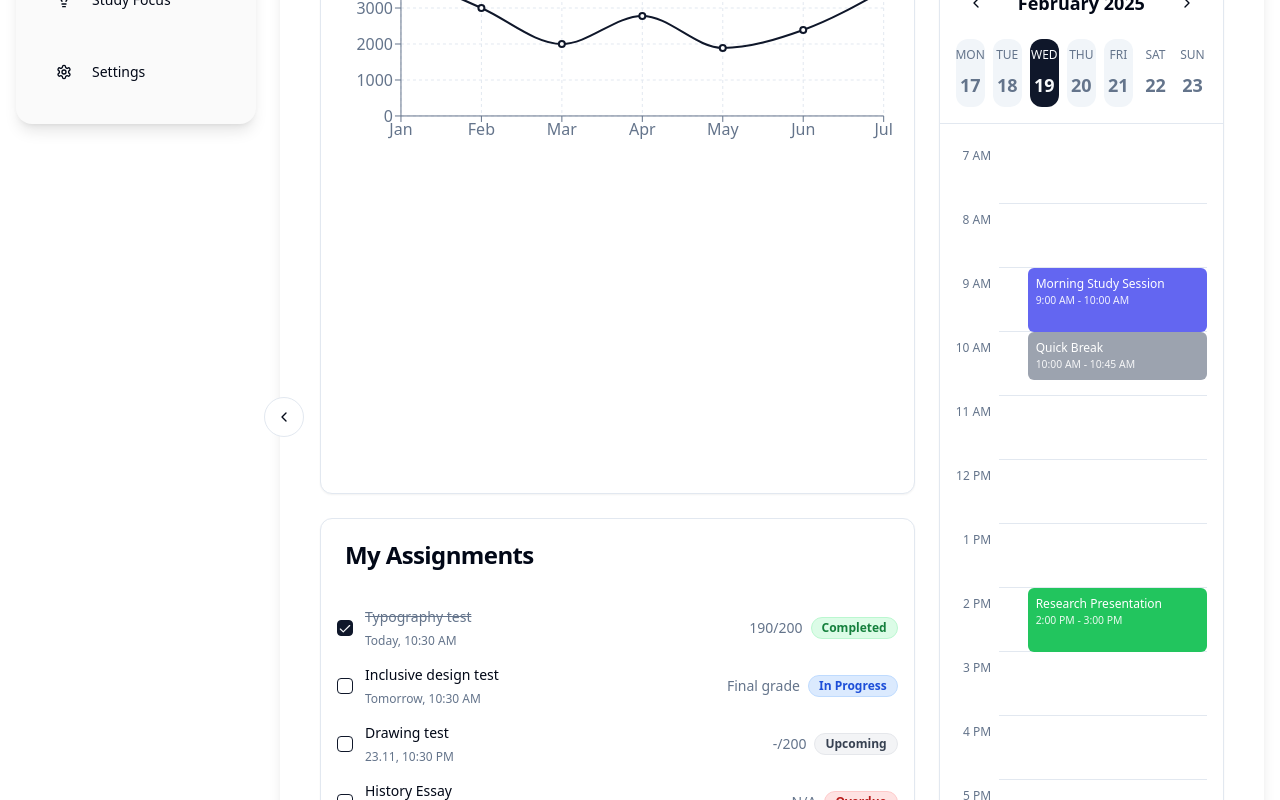
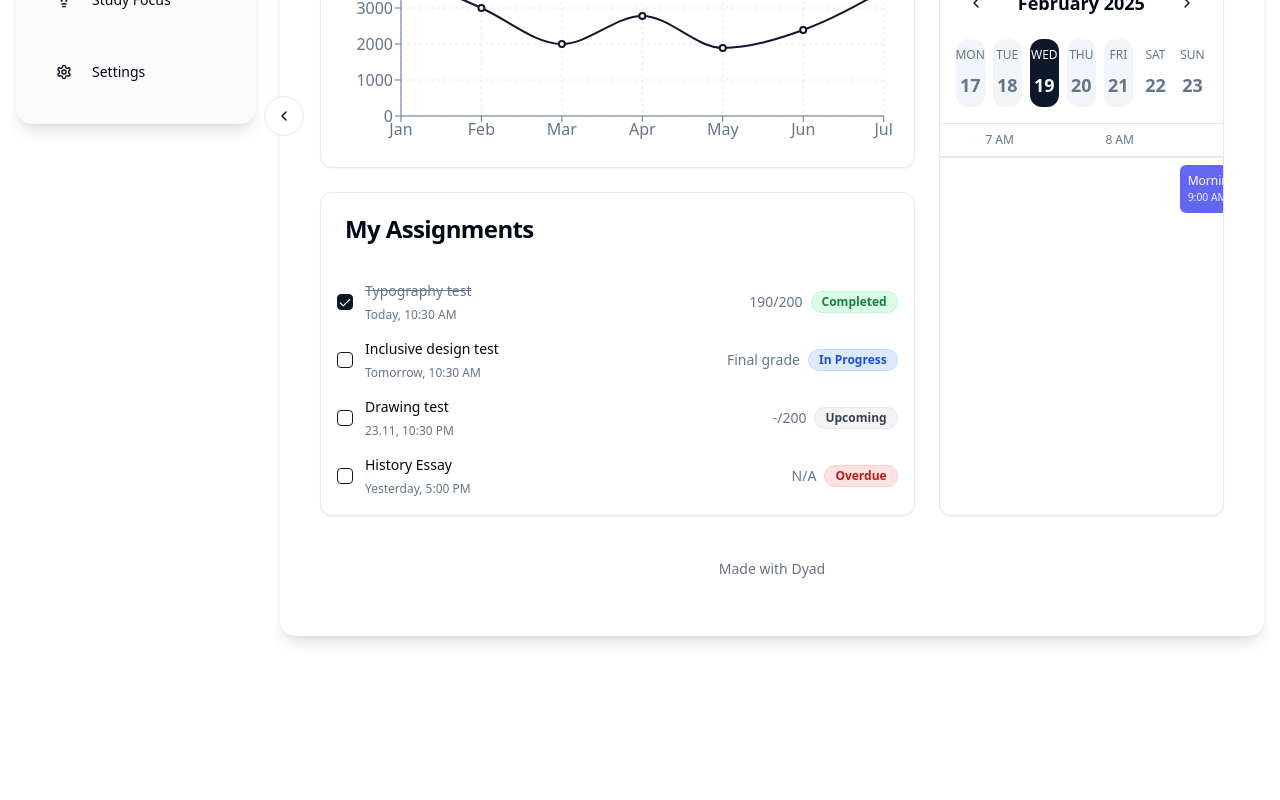
Before and after one commit to meadiljan/Student-AI-Companion, a React (Vite) app: page / in a window 1280 px wide. Shown: the part 420-1220 px from the top of the page. After the commit the page ends 1072 px from the top, so only its background shows below. Built offline with nearby package versions, Linux system fonts and the light colour scheme.

Commit message:
[dyad] Implemented a horizontal, scrollable timeline for upcoming events with real-time functionality. - wrote 1 file(s)

```diff
--- a/src/components/UpcomingEvents.tsx
+++ b/src/components/UpcomingEvents.tsx
@@ -79,7 +79,8 @@ const events: Event[] = [
 const timelineStartHour = 7; // 7 AM
 const timelineEndHour = 22; // 10 PM (exclusive, so up to 21:59)
 const totalTimelineHours = timelineEndHour - timelineStartHour;
-const hourHeightPx = 64; // Height of each hour slot in pixels
+const hourWidthPx = 120; // Width of each hour slot in pixels for desktop
+const eventHeightPx = 48; // Height of an event block
 
 const generateTimeSlots = () => {
   const slots = [];
@@ -91,8 +92,8 @@ const generateTimeSlots = () => {
 
 const UpcomingEvents = () => {
   const [date, setDate] = useState<Date | undefined>(new Date(2025, 1, 19));
-  const [currentTimeIndicatorTop, setCurrentTimeIndicatorTop] = useState<number | null>(null);
-  const timelineRef = useRef<HTMLDivElement>(null);
+  const [currentTimeIndicatorLeft, setCurrentTimeIndicatorLeft] = useState<number | null>(null);
+  const timelineRef = useRef<HTMLDivElement>(null); // Ref for the scrollable timeline container
 
   const timeSlots = generateTimeSlots();
 
@@ -106,15 +107,15 @@ const UpcomingEvents = () => {
   // Real-time indicator logic
   useEffect(() => {
     if (!date || !isToday(date) || !timelineRef.current) {
-      setCurrentTimeIndicatorTop(null);
+      setCurrentTimeIndicatorLeft(null);
       return;
     }
 
     const updateCurrentTimeIndicator = () => {
       const now = new Date();
       const minutesFromTimelineStart = (now.getHours() - timelineStartHour) * 60 + now.getMinutes();
-      const top = (minutesFromTimelineStart / 60) * hourHeightPx;
-      setCurrentTimeIndicatorTop(top);
+      const left = (minutesFromTimelineStart / 60) * hourWidthPx;
+      setCurrentTimeIndicatorLeft(left);
     };
 
     updateCurrentTimeIndicator();
@@ -130,24 +131,34 @@ const UpcomingEvents = () => {
       </CardHeader>
       <CardContent className="flex-1 flex flex-col p-0">
         <WeekCalendar selected={date} onSelect={setDate} events={events.map(e => ({ date: e.start }))} />
-        <ScrollArea className="flex-1 p-4">
-          <div className="relative grid grid-cols-[auto_1fr] gap-x-2" ref={timelineRef} style={{ minHeight: `${totalTimelineHours * hourHeightPx}px` }}>
-            {/* Time labels and grid lines */}
+        <div className="relative flex-1 overflow-hidden"> {/* Container for horizontal scroll */}
+          <ScrollArea className="h-full w-full whitespace-nowrap">
+            <div
+              className="relative flex flex-col"
+              style={{ width: `${totalTimelineHours * hourWidthPx}px` }} // Ensure content width for scrolling
+            >
+              {/* Time Headers */}
+              <div className="flex border-b border-border">
                 {timeSlots.map((slot, index) => (
-              <React.Fragment key={format(slot, "HH:mm")}>
                   <div
-                  className={cn(
-                    "text-right text-xs text-muted-foreground pt-2",
-                    index === 0 ? "self-start" : "self-stretch"
-                  )}
-                  style={{ height: `${hourHeightPx}px` }}
+                    key={format(slot, "HH:mm")}
+                    className="flex-shrink-0 text-center text-xs text-muted-foreground py-2"
+                    style={{ width: `${hourWidthPx}px` }}
                   >
                     {format(slot, "h a")}
                   </div>
-                <div className="relative border-b border-border" style={{ height: `${hourHeightPx}px` }}>
-                  {/* This div acts as the horizontal grid line */}
+                ))}
               </div>
-              </React.Fragment>
+
+              {/* Event Area */}
+              <div className="relative flex-1 h-[200px] border-b border-border" ref={timelineRef}> {/* Fixed height for event area */}
+                {/* Vertical grid lines */}
+                {timeSlots.map((slot, index) => (
+                  <div
+                    key={`grid-${format(slot, "HH:mm")}`}
+                    className="absolute top-0 bottom-0 border-r border-border"
+                    style={{ left: `${index * hourWidthPx}px`, width: `${hourWidthPx}px` }}
+                  />
                 ))}
 
                 {/* Events */}
@@ -155,17 +166,17 @@ const UpcomingEvents = () => {
                   const startMinutesFromTimelineStart = (event.start.getHours() - timelineStartHour) * 60 + event.start.getMinutes();
                   const durationMinutes = differenceInMinutes(event.end, event.start);
 
-              const top = (startMinutesFromTimelineStart / 60) * hourHeightPx;
-              const height = (durationMinutes / 60) * hourHeightPx;
+                  const left = (startMinutesFromTimelineStart / 60) * hourWidthPx;
+                  const width = (durationMinutes / 60) * hourWidthPx;
 
                   return (
                     <div
                       key={event.id}
                       className={cn(
-                    "absolute left-[4.5rem] right-0 rounded-md p-2 text-xs text-white overflow-hidden",
+                        "absolute top-2 rounded-md p-2 text-xs text-white overflow-hidden z-10", // Added z-10 to ensure events are above grid lines
                         event.color,
                       )}
-                  style={{ top: `${top}px`, height: `${height}px` }}
+                      style={{ left: `${left}px`, width: `${width}px`, height: `${eventHeightPx}px` }}
                     >
                       <p className="font-medium">{event.title}</p>
                       <p className="text-[0.65rem] opacity-90">{format(event.start, "h:mm a")} - {format(event.end, "h:mm a")}</p>
@@ -174,19 +185,21 @@ const UpcomingEvents = () => {
                 })}
 
                 {/* Current time indicator */}
-            {currentTimeIndicatorTop !== null && (
+                {currentTimeIndicatorLeft !== null && (
                   <div
-                className="absolute col-start-2 col-end-3 h-0.5 bg-red-500 z-20"
-                style={{ top: `${currentTimeIndicatorTop}px` }}
+                    className="absolute top-0 bottom-0 w-0.5 bg-red-500 z-20"
+                    style={{ left: `${currentTimeIndicatorLeft}px` }}
                   >
-                <div className="absolute -left-1 -top-1 h-3 w-3 rounded-full bg-red-500" />
+                    <div className="absolute -top-1 -left-1 h-3 w-3 rounded-full bg-red-500" />
                   </div>
                 )}
               </div>
               {filteredEvents.length === 0 && (
-            <p className="text-center text-muted-foreground text-sm mt-4">No events for this day.</p>
+                <p className="text-center text-muted-foreground text-sm mt-4 absolute w-full top-1/2 left-0 -translate-y-1/2">No events for this day.</p>
               )}
+            </div>
           </ScrollArea>
+        </div>
       </CardContent>
     </Card>
   );
```
Lines whose indentation alone changed are shown as unchanged.
